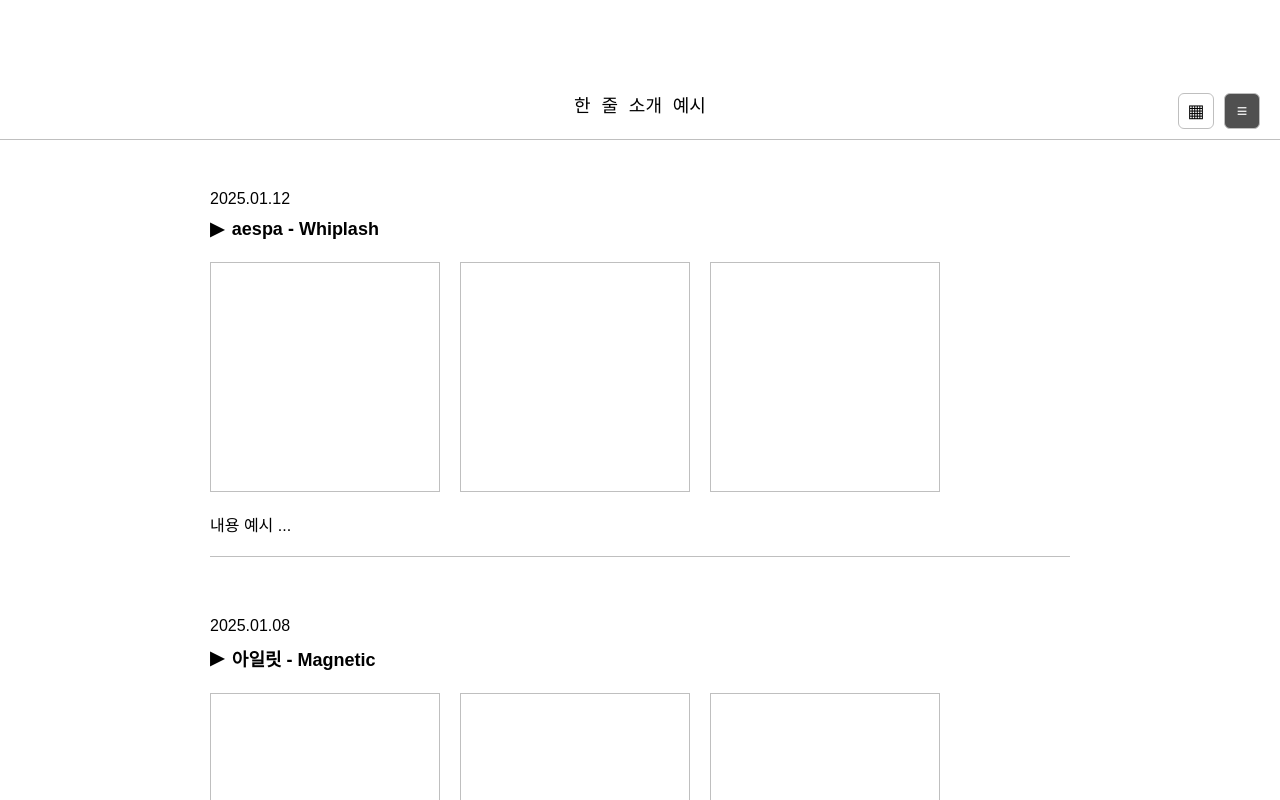
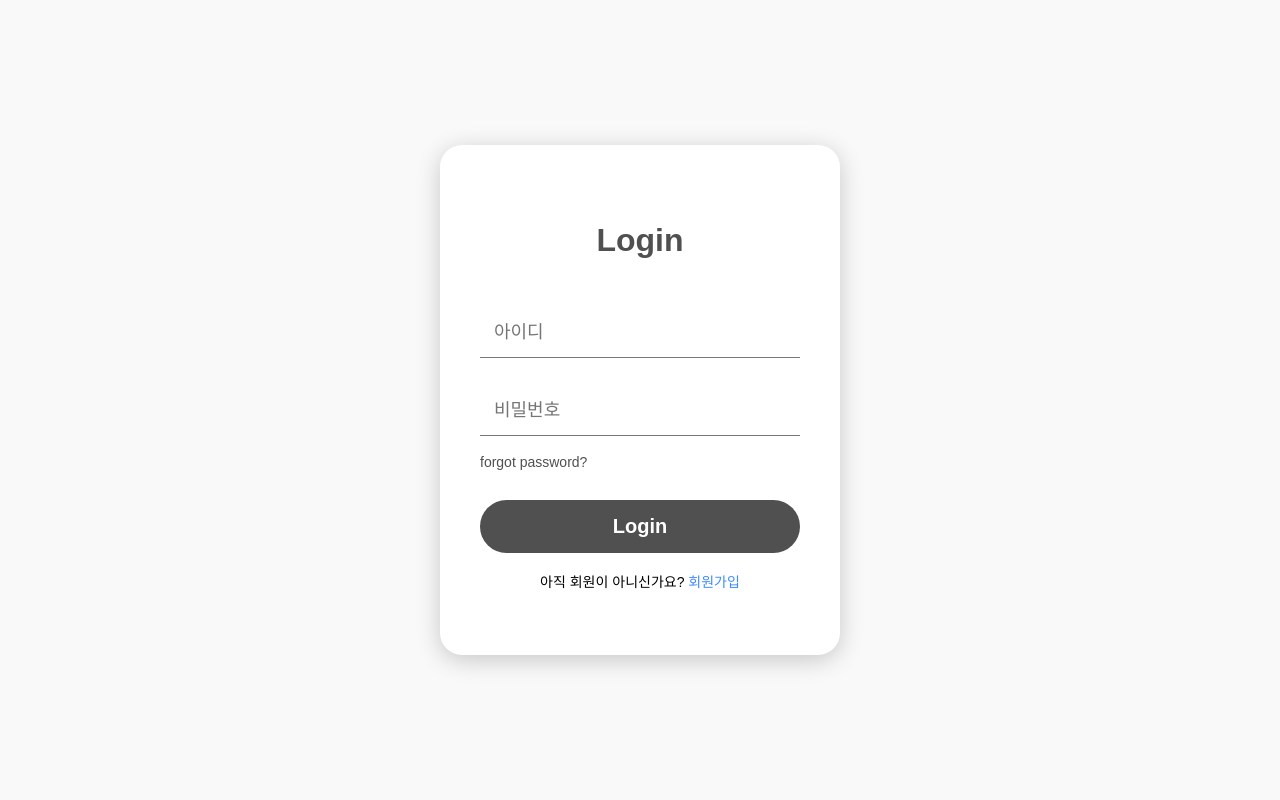
Before and after one commit to Yyyeiow/group-project, a React (Vite) app: page / in a window 1280 px wide. Shown: the top 800 px of the page. Built offline with nearby package versions, Linux system fonts and the light colour scheme.

Commit message:
로그인 수정

```diff
--- a/src/App.jsx
+++ b/src/App.jsx
@@ -11,7 +11,7 @@
   return (
     <Router>
       <Routes>
-        <Route path="/" element={<MyFeed />} />
+        <Route path="/" element={<Login />} />
          {/* 회원가입 */}
         <Route path="/signup" element={<Signup />} />
 
--- a/src/Pages/Login.css
+++ b/src/Pages/Login.css
@@ -4,7 +4,6 @@
   font-family: -apple-system, BlinkMacSystemFont, "Apple SD Gothic Neo", "Malgun Gothic", sans-serif;
   background: #fff;
 }
-
 
 /* 중앙 정렬 */
 .login-container {
@@ -15,31 +14,30 @@
   align-items: center;
 }
 
-
 .login-box {
-  width: 320px;
-  padding: 40px 32px;
-  border-radius: 20px;
+  width: 400px;
+  padding: 50px 40px;
+  border-radius: 22px;
   background: #ffffff;
-  box-shadow: 0 5px 20px rgba(0, 0, 0, 0.15);
+  box-shadow: 0 5px 25px rgba(0, 0, 0, 0.20);
   text-align: center;
 }
 
 .login-title {
-  font-size: 26px;
+  font-size: 32px;
   font-weight: bold;
-  margin-bottom: 25px;
+  margin-bottom: 35px;
   color: #505050;
 }
 
 .login-input {
   width: 100%;
-  padding: 10px;
-  margin: 10px 0;
-  font-size: 16px;
+  padding: 14px;
+  margin: 14px 0;
+  font-size: 18px;
   font-family: inherit;
   border: none;
-  border-bottom: 1px solid #787878;
+  border-bottom: 1.5px solid #787878;
   background: transparent;
   outline: none;
 }
@@ -47,21 +45,21 @@
 .forgot {
   width: 100%;
   text-align: left;
-  margin-top: 2px;
-  font-size: 12px;
+  margin-top: 4px;
+  font-size: 14px;
   color: #505050;
 }
 
 /* 버튼 */
 .login-btn {
   width: 100%;
-  margin-top: 20px;
-  padding: 12px 0;
-  border-radius: 25px;
+  margin-top: 30px;
+  padding: 15px 0;
+  border-radius: 28px;
   border: none;
   background: #505050;
   color: #fff;
-  font-size: 18px;
+  font-size: 20px;
   font-family: inherit;
   font-weight: bold;
   cursor: pointer;
@@ -69,12 +67,12 @@
 }
 
 .login-btn:hover {
-  background: #505050;
+  background: #3f3f3f;
 }
 
 .signup-text {
-  margin-top: 15px;
-  font-size: 14px;
+  margin-top: 20px;
+  font-size: 16px;
   color: #505050;
 }
 
```
